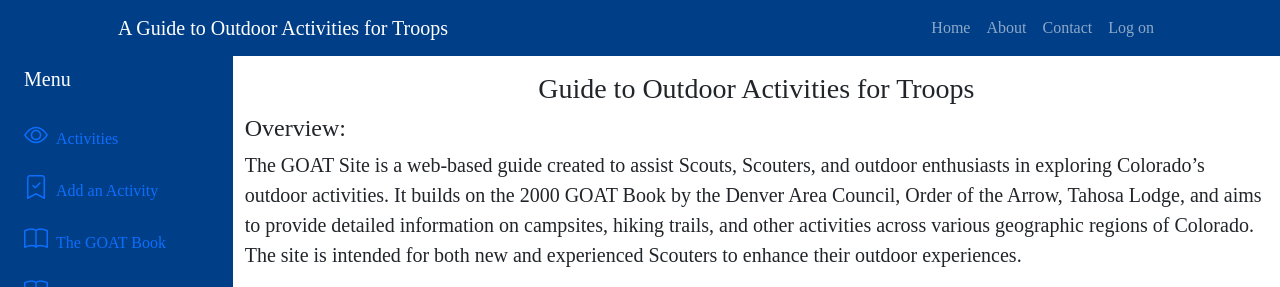
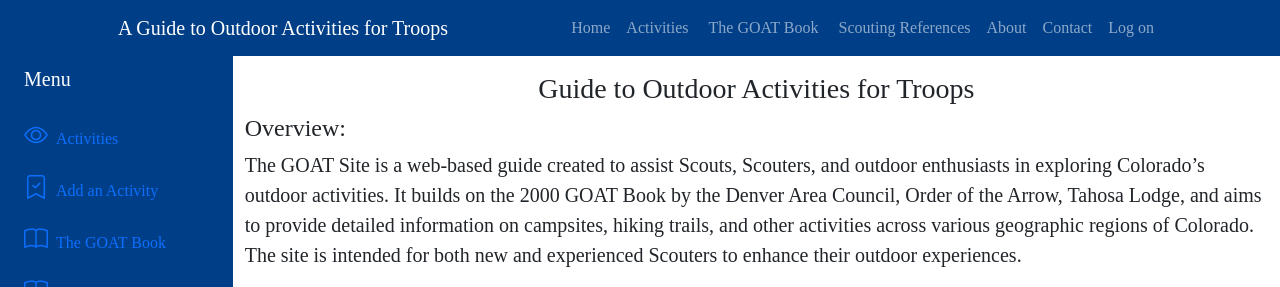
Before and after one commit to rhall290472/goatbook.site, a PHP site: page /index.php in a window 1280 px wide. Shown: the top 287 px of the page. Run offline with PHP 8.4, Linux system fonts and the light colour scheme; some libraries are stand-ins or nearby versions.

Commit message:
Make options on navabr same as sidebar

```diff
--- a/navbar.php
+++ b/navbar.php
@@ -5,11 +5,52 @@
         <div class="container px-lg-5  d-print-none">
           <a class="navbar-brand" href="#!">A Guide to Outdoor Activities for Troops</a>
           <button class="navbar-toggler" type="button" data-bs-toggle="collapse" data-bs-target="#navbarSupportedContent" aria-controls="navbarSupportedContent" aria-expanded="false" aria-label="Toggle navigation"><span class="navbar-toggler-icon"></span></button>
+
           <div class="collapse navbar-collapse" id="navbarSupportedContent">
             <ul class="navbar-nav ms-auto mb-2 mb-lg-0">
               <li class="nav-item"><a class="nav-link" aria-current="page" href="./index.php">Home</a></li>
+
+              <li class="nav-item"><a class="nav-link" aria-current="page" href="./CampSites.php">Activities</a></li>
+
+              <li class="nav-item">
+                <a class="nav-link" href="#" data-bs-toggle="collapse" data-bs-target="#submenu3" role="button" aria-expanded="false" aria-controls="submenu3" class="nav-link px-0 align-middle">
+                  <span class="ms-1 d-none d-sm-inline">The GOAT Book</span>
+                </a>
+                <ul class="collapse nav flex-column ms-1" id="submenu3" data-bs-parent="#menu">
+                  <li class="w-100">
+                    <a href="./Book/GoatBook_2000_OCR.pdf" target="_blank" class="nav-link px-0"><span class="d-none d-sm-inline">2000</span></a>
+                  </li>
+                  <li>
+                    <a href="./Book/GoatBook_1995_OCR.pdf" target="_blank" class="nav-link px-0"><span class="d-none d-sm-inline">1995</span></a>
+                  </li>
+                  <li>
+                    <a href="./Book/Tahosa Lodge 383 History Booklet 1948-1988.pdf" target="_blank" class="nav-link px-0"><span class="d-none d-sm-inline">Tahosa Lodge 383 History</span></a>
+                  </li>
+                </ul>
+              </li>
+              <li class="nav-item">
+                <a class="nav-link" href="#" data-bs-toggle="collapse" data-bs-target="#submenu4" role="button" aria-expanded="false" aria-controls="submenu4" class="nav-link px-0 align-middle">
+                  <span class="ms-1 d-none d-sm-inline">Scouting References</span>
+                </a>
+                <ul class="collapse nav flex-column ms-1" id="submenu4" data-bs-parent="#menu">
+                  <li class="w-100">
+                    <a href="https://filestore.scouting.org/filestore/HealthSafety/pdf/680-685.pdf" target="_blank" class="nav-link px-0"><span class="d-none d-sm-inline">Age Appropriate Guidelines</span></a>
+                  </li>
+                  <li>
+                    <a href="https://www.scouting.org/programs/cub-scouts/activities/cub-scout-camping/" target="_blank" class="nav-link px-0"><span class="d-none d-sm-inline">Camping and Outdoor Activities</span></a>
+                  </li>
+                  <li>
+                    <a href="https://www.scouting.org/health-and-safety/gss/gss03/" target="_blank" class="nav-link px-0"><span class="d-none d-sm-inline">Guide to Safe Scouting: Camping</span></a>
+                  </li>
+                  <li>
+                    <a href="https://www.scouting.org/trail-to-adventure-blog/cub-scout-camping-program-and-policy-updates/" target="_blank" class="nav-link px-0"><span class="d-none d-sm-inline">Cub Scout Camping Program and Policy: 2024 Updates</span></a>
+                  </li>
+                </ul>
+              </li>
+
               <li class="nav-item"><a class="nav-link" href="./About.php">About</a></li>
               <li class="nav-item"><a class="nav-link" href='./Contact.php'>Contact</a></li>
+
               <!-- SO, the state of the user being logged in or not. -->
               <?php
               if (isset($_SESSION["loggedin"]) && $_SESSION["loggedin"] === true) {
```
